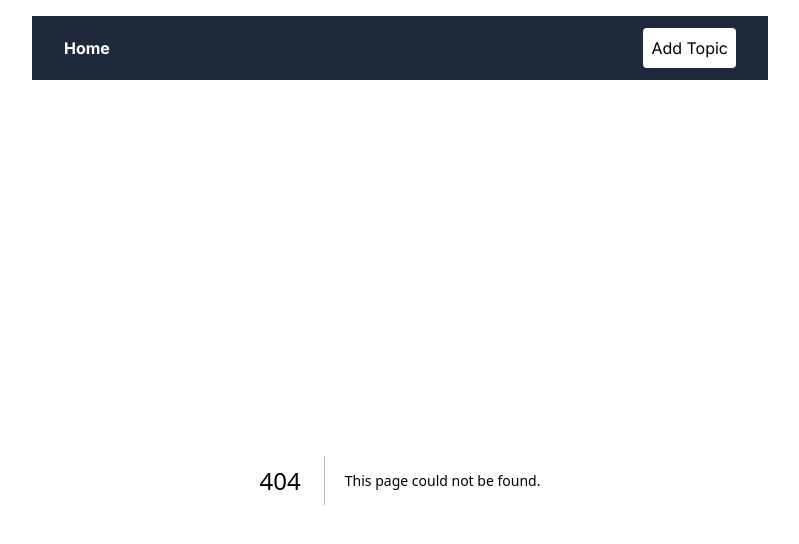
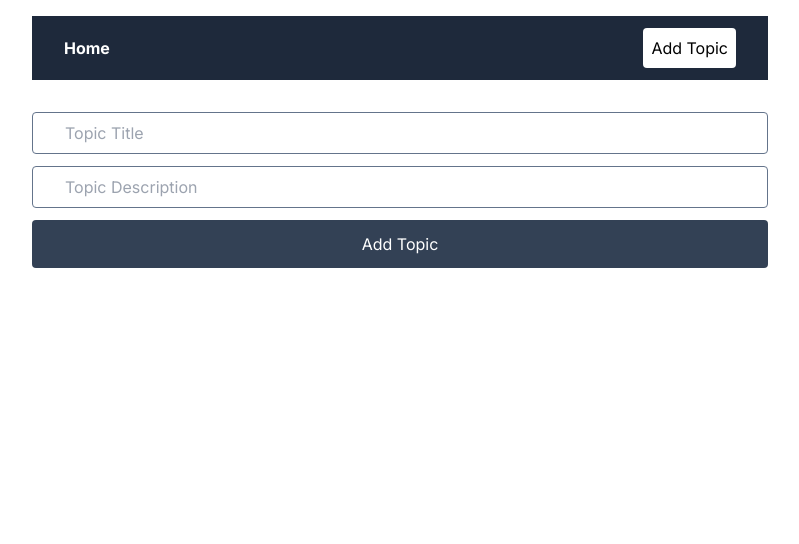
Before and after one commit to brij1728/mongodb-crud, a Next.js app: page /addTopic in a window 1280 px wide. Before the commit this address had no page. Shown: the top 544 px of the page, without its empty margins (240-1039 px from the left). Built offline with nearby package versions, Linux system fonts and the light colour scheme.

Commit message:
feat: add pages and forms for topic creation and editing
- Add new AddTopic and EditTopic pages
- Include AddTopicForm and EditTopicForm components for handling topic creation and editing
- Update Navbar to include a link to the topic creation page
- Adjust layout styling to accommodate new forms

```diff
--- /dev/null
+++ b/src/app/addTopic/page.tsx
@@ -0,0 +1,8 @@
+import { AddTopicForm } from '@/components';
+import React from 'react';
+
+const AddTopic = () => {
+  return <AddTopicForm />;
+};
+
+export default AddTopic;
--- /dev/null
+++ b/src/app/editTopic/[id]/page.tsx
@@ -0,0 +1,8 @@
+import { EditTopicForm } from '@/components';
+import React from 'react';
+
+const EditTopic = () => {
+  return <EditTopicForm />;
+};
+
+export default EditTopic;
--- a/src/app/layout.tsx
+++ b/src/app/layout.tsx
@@ -21,7 +21,7 @@ export default function RootLayout({
       <body className={inter.className}>
         <div className="mx-auto max-w-3xl p-4">
           <Navbar />
-          {children}
+          <div className="mt-8">{children}</div>
         </div>
       </body>
     </html>
--- /dev/null
+++ b/src/components/AddTopicForm/AddTopicForm.tsx
@@ -0,0 +1,25 @@
+import React from 'react';
+
+export const AddTopicForm = () => {
+  return (
+    <form className="flex flex-col gap-3">
+      <input
+        className="rounded border border-slate-500 px-8 py-2"
+        type="text"
+        placeholder="Topic Title"
+      />
+      <input
+        className="rounded border border-slate-500 px-8 py-2"
+        type="text"
+        placeholder="Topic Description"
+      />
+
+      <button
+        className="text-bold w-full rounded bg-slate-700 px-5 py-3 text-white"
+        type="submit"
+      >
+        Add Topic
+      </button>
+    </form>
+  );
+};
--- /dev/null
+++ b/src/components/AddTopicForm/index.ts
@@ -0,0 +1 @@
+export * from './AddTopicForm';
--- /dev/null
+++ b/src/components/EditTopicForm/EditTopicForm.tsx
@@ -0,0 +1,5 @@
+import React from 'react';
+
+export const EditTopicForm = () => {
+  return <div>Edit Topic Form</div>;
+};
--- /dev/null
+++ b/src/components/EditTopicForm/index.ts
@@ -0,0 +1 @@
+export * from './EditTopicForm';
--- a/src/components/Navbar/Navbar.tsx
+++ b/src/components/Navbar/Navbar.tsx
@@ -7,7 +7,7 @@ export const Navbar = () => {
       <Link className="font-bold text-white" href="/">
         Home
       </Link>
-      <Link className="rounded bg-white p-2" href="/">
+      <Link className="rounded bg-white p-2" href="/addTopic">
         Add Topic
       </Link>
     </nav>
--- a/src/components/index.ts
+++ b/src/components/index.ts
@@ -1,3 +1,5 @@
 export * from './Navbar';
 export * from './TopicList';
 export * from './ui';
+export * from './AddTopicForm';
+export * from './EditTopicForm';
```
